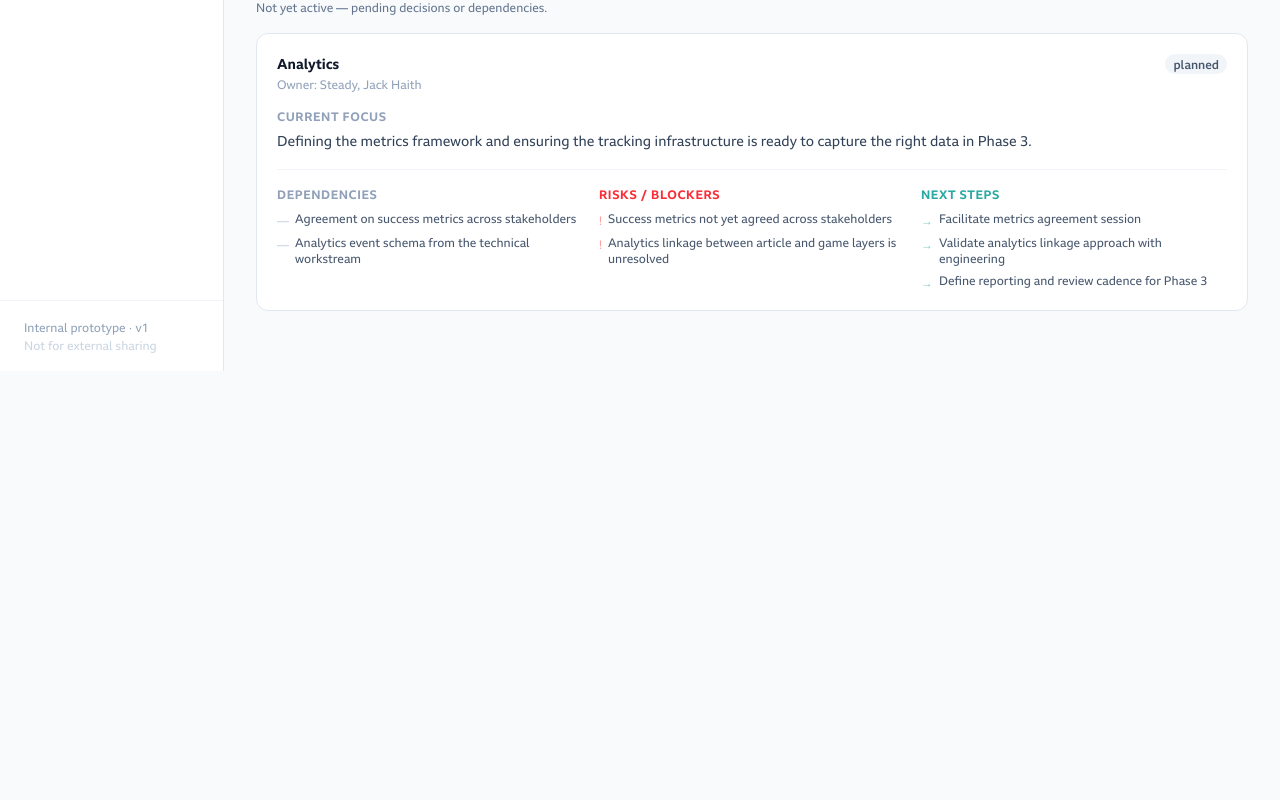
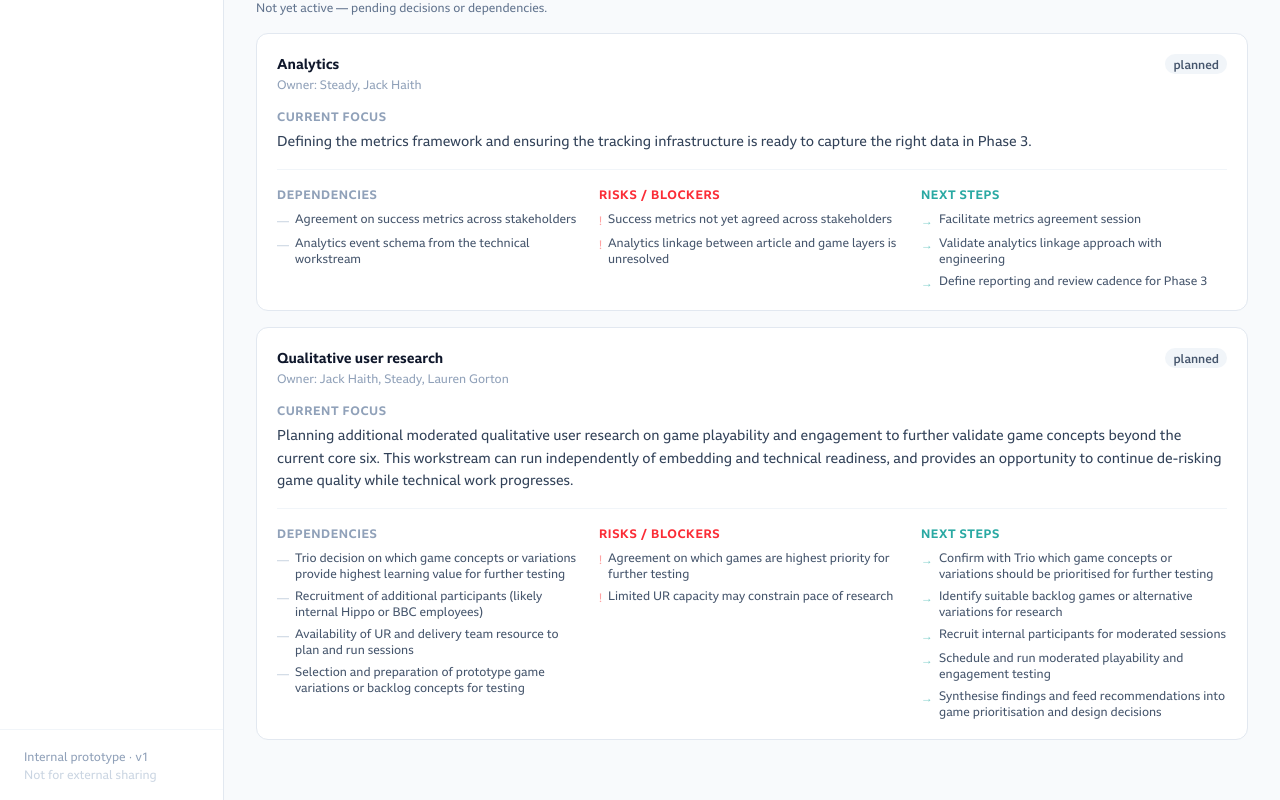
Before and after one commit to JackHaith/play-product-hub, a Next.js app: page /workstreams in a window 1280 px wide. Shown: the part 1466-2266 px from the top of the page. Before the commit the page ends 1837 px from the top, so only its background shows below. Built offline with nearby package versions, Linux system fonts and the light colour scheme.

Commit message:
checkpoint: add qualitative user research workstream.
Add a new planned qualitative user research workstream with full ownership, dependencies, blockers, next steps, and Design audience tagging.

Made-with: Cursor

```diff
--- a/data/workstreams.ts
+++ b/data/workstreams.ts
@@ -111,4 +111,30 @@ export const workstreams: Workstream[] = [
     status: 'planned',
     audience: ['Tech'],
   },
+  {
+    id: 'workstream-6',
+    name: 'Qualitative user research',
+    owner: 'Jack Haith, Steady, Lauren Gorton',
+    currentFocus:
+      'Planning additional moderated qualitative user research on game playability and engagement to further validate game concepts beyond the current core six. This workstream can run independently of embedding and technical readiness, and provides an opportunity to continue de-risking game quality while technical work progresses.',
+    dependencies: [
+      'Trio decision on which game concepts or variations provide highest learning value for further testing',
+      'Recruitment of additional participants (likely internal Hippo or BBC employees)',
+      'Availability of UR and delivery team resource to plan and run sessions',
+      'Selection and preparation of prototype game variations or backlog concepts for testing',
+    ],
+    risksBlockers: [
+      'Agreement on which games are highest priority for further testing',
+      'Limited UR capacity may constrain pace of research',
+    ],
+    nextSteps: [
+      'Confirm with Trio which game concepts or variations should be prioritised for further testing',
+      'Identify suitable backlog games or alternative variations for research',
+      'Recruit internal participants for moderated sessions',
+      'Schedule and run moderated playability and engagement testing',
+      'Synthesise findings and feed recommendations into game prioritisation and design decisions',
+    ],
+    status: 'planned',
+    audience: ['Design'],
+  },
 ]
```
